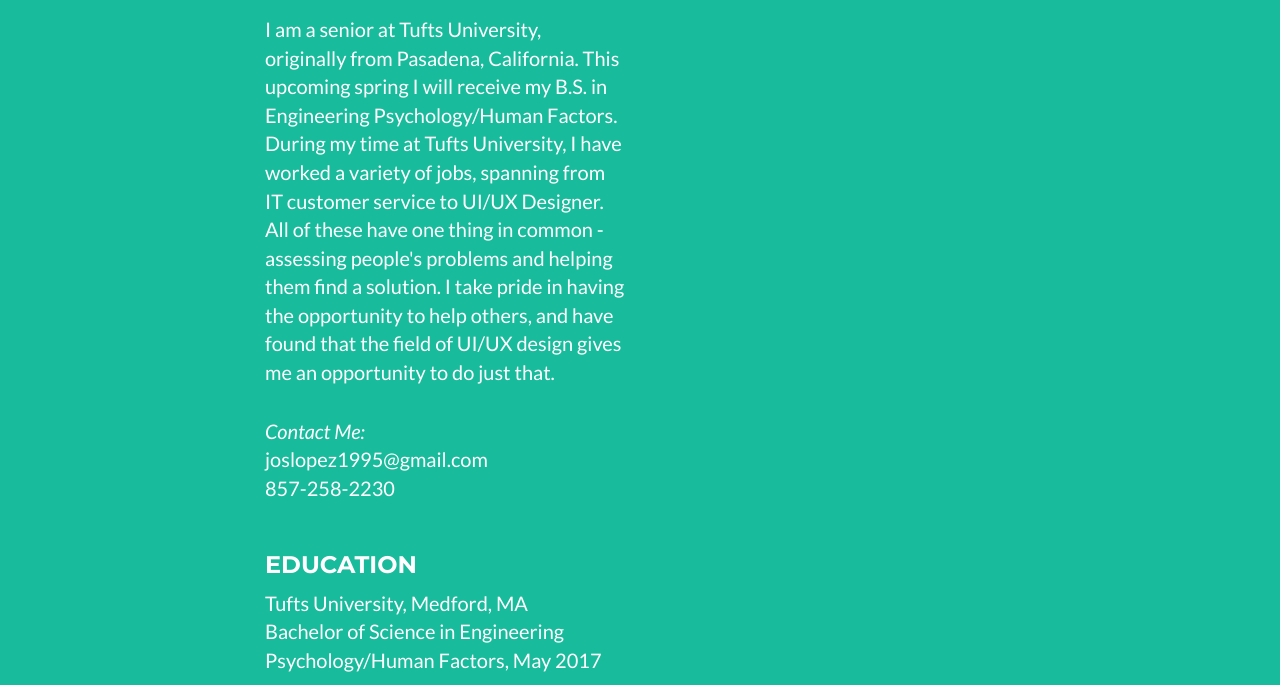
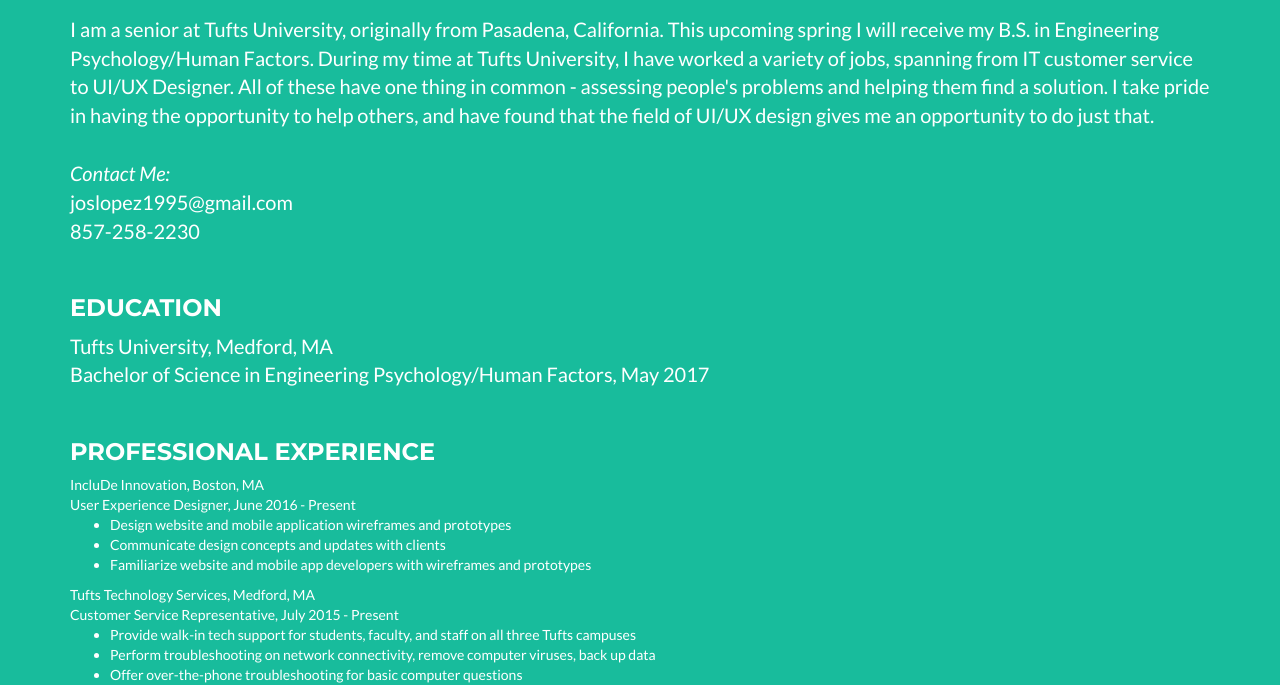
Before and after one commit to jlopez08/jlopez08.github.io, a website: page about_me.html in a window 1280 px wide. Shown: the part 581-1266 px from the top of the page. Drawn offline with nearby package versions, Linux system fonts and the light colour scheme.

Commit message:
about.html modified

```diff
--- a/about_me.html
+++ b/about_me.html
@@ -186,13 +186,13 @@
                     <img src="img/JoseALopez.JPG" class="img-responsive" alt="">
                     </div>
                 </div> -->
-                 <div class="col-lg-4 col-lg-offset-2">
+                 <div class="col-lg-12">
                 	<p>I am a senior at Tufts University, originally from Pasadena, California. This upcoming spring I will receive my B.S. in Engineering Psychology/Human Factors. During my time at Tufts University, I have worked a variety of jobs, spanning from IT customer service to UI/UX Designer. All of these have one thing in common - assessing people's problems and helping them find a solution. I take pride in having the opportunity to help others, and have found that the field of UI/UX design gives me an opportunity to do just that.</p><br>
                 	<p><em>Contact Me:</em><br>joslopez1995@gmail.com<br>857-258-2230</p><br>
                 </div>
             </div>
             <div class="row">
-                <div class="col-lg-4 col-lg-offset-2">
+                <div class="col-lg-12">
 					<h3>Education</h3>
 						<p>Tufts University, Medford, MA <br> Bachelor of Science in Engineering Psychology/Human Factors, May 2017</p> <br>
 					<h3>Professional Experience</h3>
```
